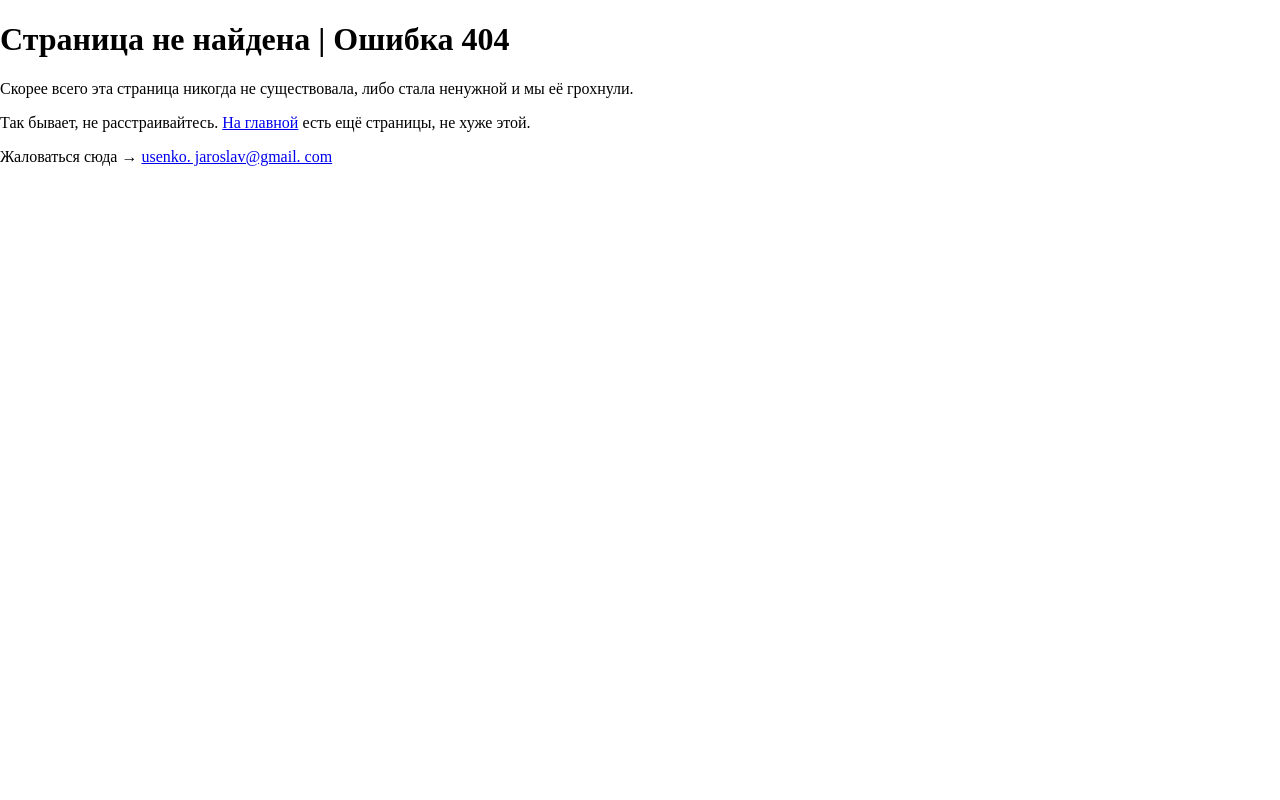
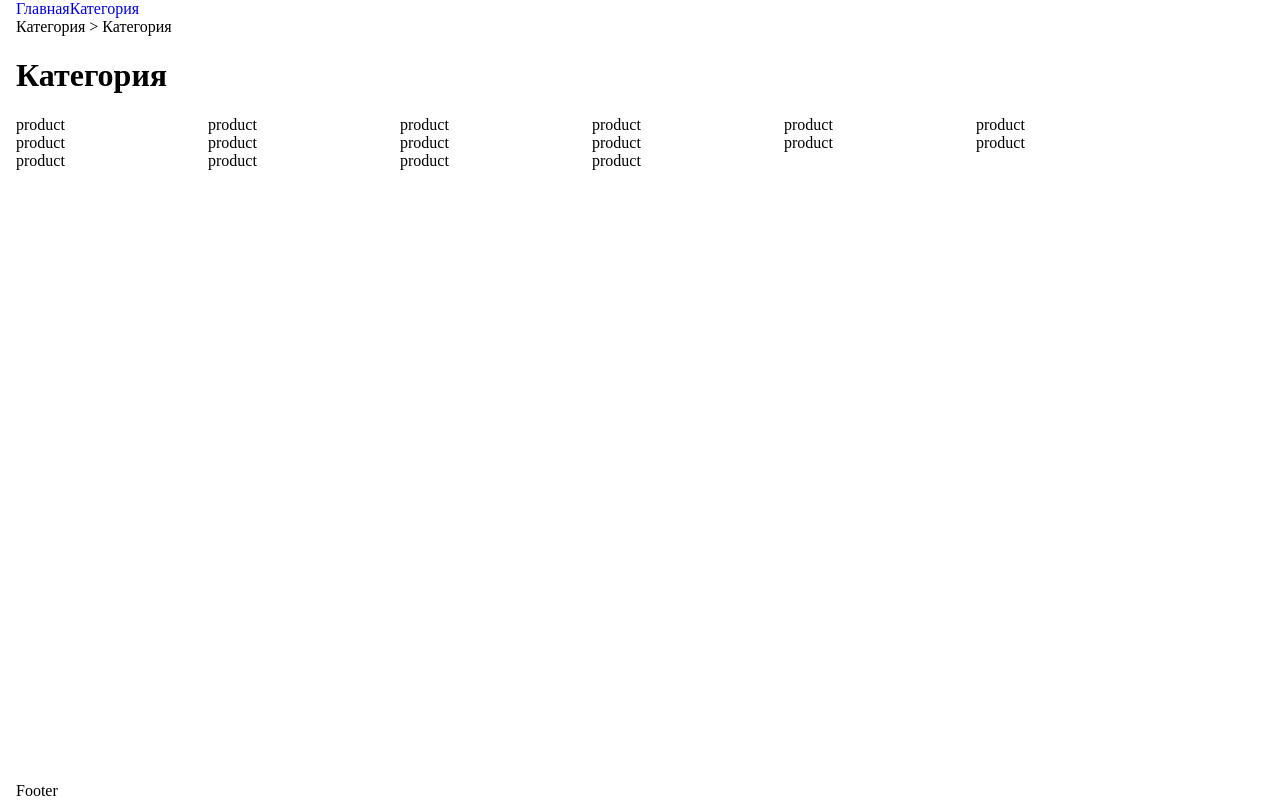
Before and after one commit to yar-usenko/yarus, a Gatsby site: page /category in a window 1280 px wide. Before the commit this address had no page. Built offline with nearby package versions, Linux system fonts and the light colour scheme; Gatsby itself is replaced by a stand-in of ours.

Commit message:
Add category page

```diff
--- /dev/null
+++ b/src/components/container.jsx
@@ -0,0 +1,11 @@
+import styled from 'styled-components'
+
+const Container = styled.div`
+  width: 100%;
+  padding-right: 1rem;
+  padding-left: 1rem;
+  margin-right: auto;
+  margin-left: auto;
+`
+
+export default Container;
--- /dev/null
+++ b/src/components/footer.jsx
@@ -0,0 +1,17 @@
+import React from 'react';
+import styled from 'styled-components'
+import Container from '../components/container.jsx'
+
+const Root = styled.footer`
+  display: block;
+`
+
+const Footer = () => (
+  <Root>
+    <Container>
+      Footer
+    </Container>
+  </Root>
+)
+
+export default Footer
--- /dev/null
+++ b/src/components/header.jsx
@@ -0,0 +1,19 @@
+import React from 'react';
+import styled from 'styled-components'
+import Container from '../components/container.jsx'
+import Link from '../components/link.jsx'
+
+const Root = styled.header`
+  display: block;
+`
+
+const Header = () => (
+  <Root>
+    <Container>
+      <Link to="/">Главная</Link>
+      <Link to="/category">Категория</Link>
+    </Container>
+  </Root>
+)
+
+export default Header
--- a/src/components/layout.jsx
+++ b/src/components/layout.jsx
@@ -1,5 +1,7 @@
 import React from 'react';
 import styled, { createGlobalStyle } from 'styled-components';
+import Header from '../components/header.jsx'
+import Footer from '../components/footer.jsx'
 
 const GlobalStyle = createGlobalStyle`
   * {
@@ -26,9 +28,11 @@ const Main = styled.div`
 const Layout = ({ children, ...props }) => (
   <Root>
     <GlobalStyle />
+    <Header />
     <Main>
       {children}
     </Main>
+    <Footer />
   </Root>
 );
 
--- /dev/null
+++ b/src/components/link.jsx
@@ -0,0 +1,8 @@
+import styled from 'styled-components'
+import { Link as GatsbyLink } from 'gatsby'
+
+const Link = styled(GatsbyLink)`
+  text-decoration: none;
+`
+
+export default Link;
--- /dev/null
+++ b/src/pages/category.jsx
@@ -0,0 +1,37 @@
+import React from "react"
+import styled from 'styled-components'
+import Layout from "../components/layout"
+import Container from '../components/container'
+
+const ProductList = styled.ul`
+  display: flex;
+  flex-flow: row wrap;
+  list-style-type: none;
+  margin: 0;
+  padding: 0;
+`
+
+const ProductListItem = styled.li`
+  display: block;
+  flex: 1 0 12rem;
+  min-width: 8rem;
+  max-width: 12rem;
+`
+
+const NotFoundPage = () => (
+  <Layout>
+    <Container>
+      <div>Категория > Категория</div>
+      <h1>Категория</h1>
+      <ProductList>
+        {Array.from(Array(16), () => (
+          <ProductListItem>
+            product
+          </ProductListItem>
+        ))}
+      </ProductList>
+    </Container>
+  </Layout>
+)
+
+export default NotFoundPage
--- a/src/pages/index.js
+++ b/src/pages/index.js
@@ -1,9 +1,12 @@
 import React from "react"
 import Layout from "../components/layout"
+import Container from '../components/container'
 
 const IndexPage = () => (
   <Layout>
-    <h1>Тут будет магазин</h1>
+    <Container>
+      <h1>Тут будет магазин</h1>
+    </Container>
   </Layout>
 )
 
```
